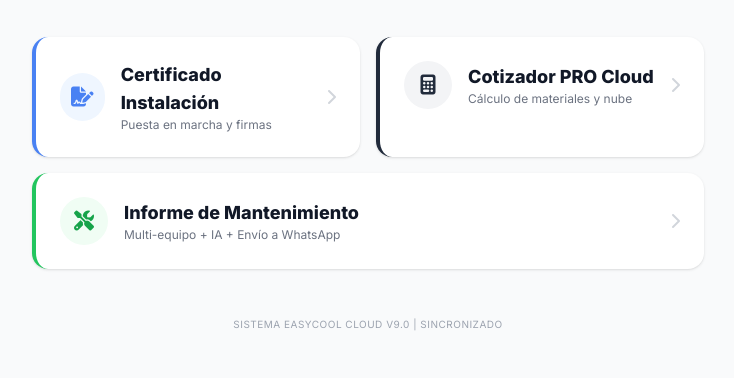
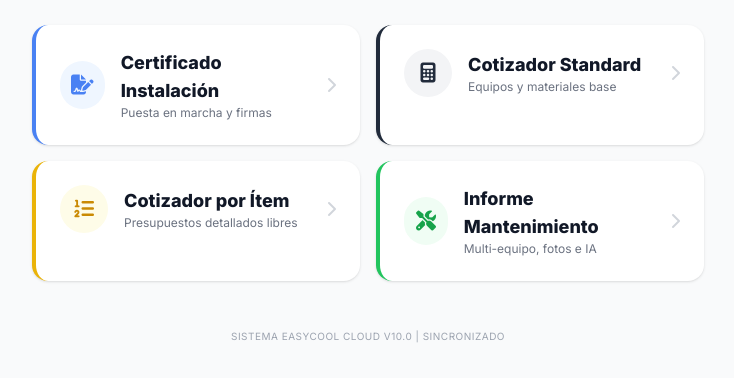
Before and after one commit to EasyCoolClimatizacion/easycool-gestion, a plain HTML site: page index.html in a window 1280 px wide. Shown: the part 296-674 px from the top of the page, without its empty margins (272-1006 px from the left). Drawn offline with nearby package versions, Linux system fonts and the light colour scheme.

```diff
--- a/index.html
+++ b/index.html
@@ -19,7 +19,7 @@
 <body class="bg-gray-50 min-h-screen p-6 flex flex-col items-center justify-center">
 
     <div class="text-center mb-10 w-full max-w-md flex flex-col items-center">
-        <!-- NUEVO LOGO VECTORIZADO -->
+        <!-- LOGO VECTORIZADO INTACTO -->
         <div class="flex flex-row items-center justify-center font-montserrat select-none gap-4 mb-4">
             <div class="relative w-[70px] h-[70px] bg-[#4981F3] rounded-full flex flex-col justify-center items-end pr-[12px] gap-[5px] shadow-md">
                 <div class="h-[9px] w-[42px] bg-[#F1F6FF] rounded-full"></div>
@@ -45,21 +45,28 @@
         <a href="cotizador.html" class="btn-tool group relative overflow-hidden rounded-2xl bg-white p-6 shadow hover:shadow-lg transition-all border-l-4 border-[#212B3B]">
             <div class="flex items-center gap-4">
                 <div class="h-12 w-12 rounded-full bg-gray-100 flex items-center justify-center text-[#212B3B]"><i class="fas fa-calculator text-xl"></i></div>
-                <div><h3 class="font-bold text-gray-900 text-lg">Cotizador PRO Cloud</h3><p class="text-xs text-gray-500 font-medium">Cálculo de materiales y nube</p></div>
+                <div><h3 class="font-bold text-gray-900 text-lg">Cotizador Standard</h3><p class="text-xs text-gray-500 font-medium">Equipos y materiales base</p></div>
                 <div class="ml-auto text-gray-300"><i class="fas fa-chevron-right"></i></div>
             </div>
         </a>
-        <a href="mantenimiento.html" class="btn-tool md:col-span-2 group relative overflow-hidden rounded-2xl bg-white p-6 shadow hover:shadow-lg transition-all border-l-4 border-green-500">
+        <a href="cotizador_item.html" class="btn-tool group relative overflow-hidden rounded-2xl bg-white p-6 shadow hover:shadow-lg transition-all border-l-4 border-yellow-500">
+            <div class="flex items-center gap-4">
+                <div class="h-12 w-12 rounded-full bg-yellow-50 flex items-center justify-center text-yellow-600"><i class="fas fa-list-ol text-xl"></i></div>
+                <div><h3 class="font-bold text-gray-900 text-lg">Cotizador por Ítem</h3><p class="text-xs text-gray-500 font-medium">Presupuestos detallados libres</p></div>
+                <div class="ml-auto text-gray-300"><i class="fas fa-chevron-right"></i></div>
+            </div>
+        </a>
+        <a href="mantenimiento.html" class="btn-tool group relative overflow-hidden rounded-2xl bg-white p-6 shadow hover:shadow-lg transition-all border-l-4 border-green-500">
             <div class="flex items-center gap-4">
                 <div class="h-12 w-12 rounded-full bg-green-50 flex items-center justify-center text-green-600"><i class="fas fa-screwdriver-wrench text-xl"></i></div>
-                <div><h3 class="font-bold text-gray-900 text-lg">Informe de Mantenimiento</h3><p class="text-xs text-gray-500 font-medium">Multi-equipo + IA + Envío a WhatsApp</p></div>
+                <div><h3 class="font-bold text-gray-900 text-lg">Informe Mantenimiento</h3><p class="text-xs text-gray-500 font-medium">Multi-equipo, fotos e IA</p></div>
                 <div class="ml-auto text-gray-300"><i class="fas fa-chevron-right"></i></div>
             </div>
         </a>
     </div>
 
     <div class="mt-12 text-center text-gray-400 text-[10px] font-medium uppercase tracking-wider">
-        <p>Sistema EasyCool Cloud V9.0 | Sincronizado</p>
+        <p>Sistema EasyCool Cloud V10.0 | Sincronizado</p>
     </div>
 </body>
 </html>
```
